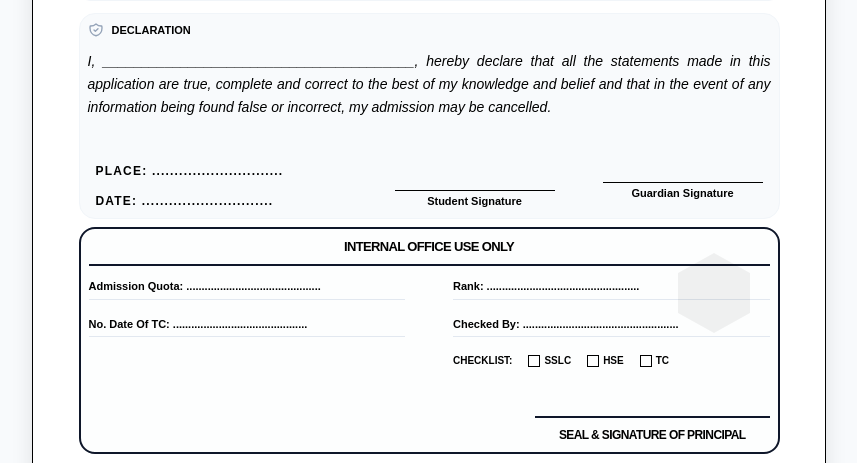
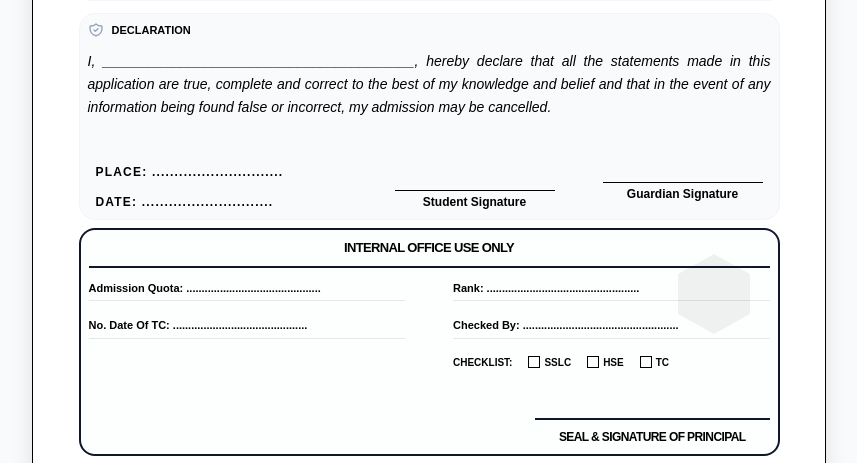
Before and after one commit to iqraait/JDT-Automation-System-, a Django app: template templates/institute/view_application.html in a window 1280 px wide. Shown: the part 325-788 px from the top of the page, without its empty margins (211-1068 px from the left). Run offline with Django 5.2, Linux system fonts and the light colour scheme; the template is opened without the code that fills it, so the values that code supplies are empty; some libraries are stand-ins or nearby versions.

Commit message:
Increase print font size slightly for readability while maintaining 2-page fit

```diff
--- a/templates/applications/view_application.html
+++ b/templates/applications/view_application.html
@@ -83,7 +83,7 @@
             border: 1px solid #000;
             padding: 3px 6px;
             text-align: left;
-            font-size: 11px;
+            font-size: 12px;
             color: #000 !important;
             font-weight: normal !important;
             font-style: normal !important;
@@ -96,7 +96,7 @@
         }
 
         .section-title {
-            font-size: 12px;
+            font-size: 13px;
             font-weight: bold;
             color: #000 !important;
             text-transform: uppercase;
@@ -113,7 +113,7 @@
             width: 160px;
             margin-top: 20px;
             text-align: center;
-            font-size: 11px;
+            font-size: 12px;
             font-weight: bold;
             padding-top: 2px;
         }
--- a/templates/institute/view_application.html
+++ b/templates/institute/view_application.html
@@ -83,7 +83,7 @@
             border: 1px solid #000;
             padding: 3px 6px;
             text-align: left;
-            font-size: 11px;
+            font-size: 12px;
             color: #000 !important;
             font-weight: normal !important;
             font-style: normal !important;
@@ -96,7 +96,7 @@
         }
 
         .section-title {
-            font-size: 12px;
+            font-size: 13px;
             font-weight: bold;
             color: #000 !important;
             text-transform: uppercase;
@@ -113,7 +113,7 @@
             width: 160px;
             margin-top: 20px;
             text-align: center;
-            font-size: 11px;
+            font-size: 12px;
             font-weight: bold;
             padding-top: 2px;
         }
```
